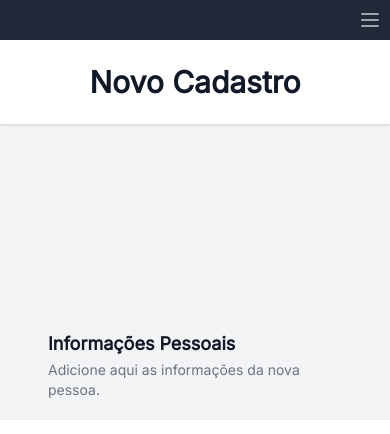
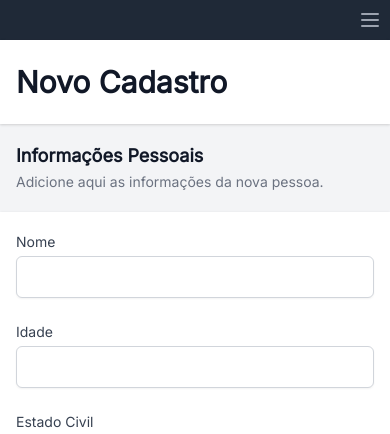
Before and after one commit to wallmartins/teste-tecnico-softwrap, a React (Create React App) app: page /register in a window 390 px wide. Shown: the top 434 px of the page. Built offline with nearby package versions, Linux system fonts and the light colour scheme; no server answers; the database is empty.

Commit message:
feat(fix): fix some styles problems in mobile screen

```diff
--- a/src/Components/Breadcrumb.jsx
+++ b/src/Components/Breadcrumb.jsx
@@ -3,7 +3,7 @@ import PropTypes from 'prop-types';
 const Breadcrumb = ({ title }) => (
   <section className="bg-white w-full flex lg:justify-center justify-end shadow">
     <div className="container mx-auto">
-      <h1 className="lg:px-8 lg:text-left text-center py-6 text-gray-900 text-3xl font-bold">{title}</h1>
+      <h1 className="lg:px-8 text-left px-4 py-6 text-gray-900 text-3xl font-bold">{title}</h1>
     </div>
   </section>
 );
--- a/src/Components/Header.jsx
+++ b/src/Components/Header.jsx
@@ -11,7 +11,7 @@ const Header = () => {
         <div className="sm:flex md:flex lg:hidden xl:hidden">
           <button
             type="button"
-            className="inline-flex p-2 rounded-md text-gray-400 hover:text-white hover:bg-gray-700 focus:outline-none focus:ring-2 focus:ring-inset focus:ring-white"
+            className="inline-flex p-2 rounded-md text-gray-400 hover:text-white hover:bg-gray-800 focus:outline-none"
             aria-controls="mobile-menu"
             aria-expanded="false"
             onClick={() => setMenuMobile(!menuMobile)}
--- a/src/Components/Pages/EditUser.jsx
+++ b/src/Components/Pages/EditUser.jsx
@@ -46,12 +46,12 @@ const EditUser = () => {
     <div className="container mx-auto lg:my-52">
       <div className="md:grid md:grid-cols-3 md:gap-6">
         <div className="lg:px-8 md:col-span-1">
-          <div className="px-4 sm:px-0 pt-5">
+          <div className="px-4 sm:px-0 pt-5 lg:pt-0">
             <h3 className="text-lg font-bold leading-6 text-gray-900">Informações Pessoais</h3>
             <p className="mt-1 text-sm text-gray-500">Altere aqui as informações da pessoa.</p>
           </div>
         </div>
-        <div className="mt-5 md:mt-0 md:col-span-2 pb-5 lg:pb-0">
+        <div className="mt-5 md:mt-0 md:col-span-2 pb-7 lg:pb-0">
           <form action="#" onSubmit={editFormSubmit} method="POST">
             <div className="shadow overflow-hidden sm:rounded-md">
               <div className="px-4 py-5 bg-white sm:p-6">
--- a/src/Components/Pages/RegisterUser.jsx
+++ b/src/Components/Pages/RegisterUser.jsx
@@ -27,15 +27,15 @@ const RegisterUser = () => {
   if (!states) return false;
 
   return (
-    <div className="container mx-auto my-52">
+    <div className="container mx-auto lg:my-52">
       <div className="md:grid md:grid-cols-3 md:gap-6">
-        <div className="px-8 md:col-span-1">
-          <div className="px-4 sm:px-0">
+        <div className="lg:px-8 md:col-span-1">
+          <div className="px-4 sm:px-0 pt-5 lg:pt-0">
             <h3 className="text-lg font-bold leading-6 text-gray-900">Informações Pessoais</h3>
             <p className="mt-1 text-sm text-gray-500">Adicione aqui as informações da nova pessoa.</p>
           </div>
         </div>
-        <div className="mt-5 md:mt-0 md:col-span-2">
+        <div className="mt-5 md:mt-0 md:col-span-2 pb-7 lg:pb-0">
           <form action="#" onSubmit={formSubmit} method="POST">
             <div className="shadow overflow-hidden sm:rounded-md">
               <div className="px-4 py-5 bg-white sm:p-6">
```
